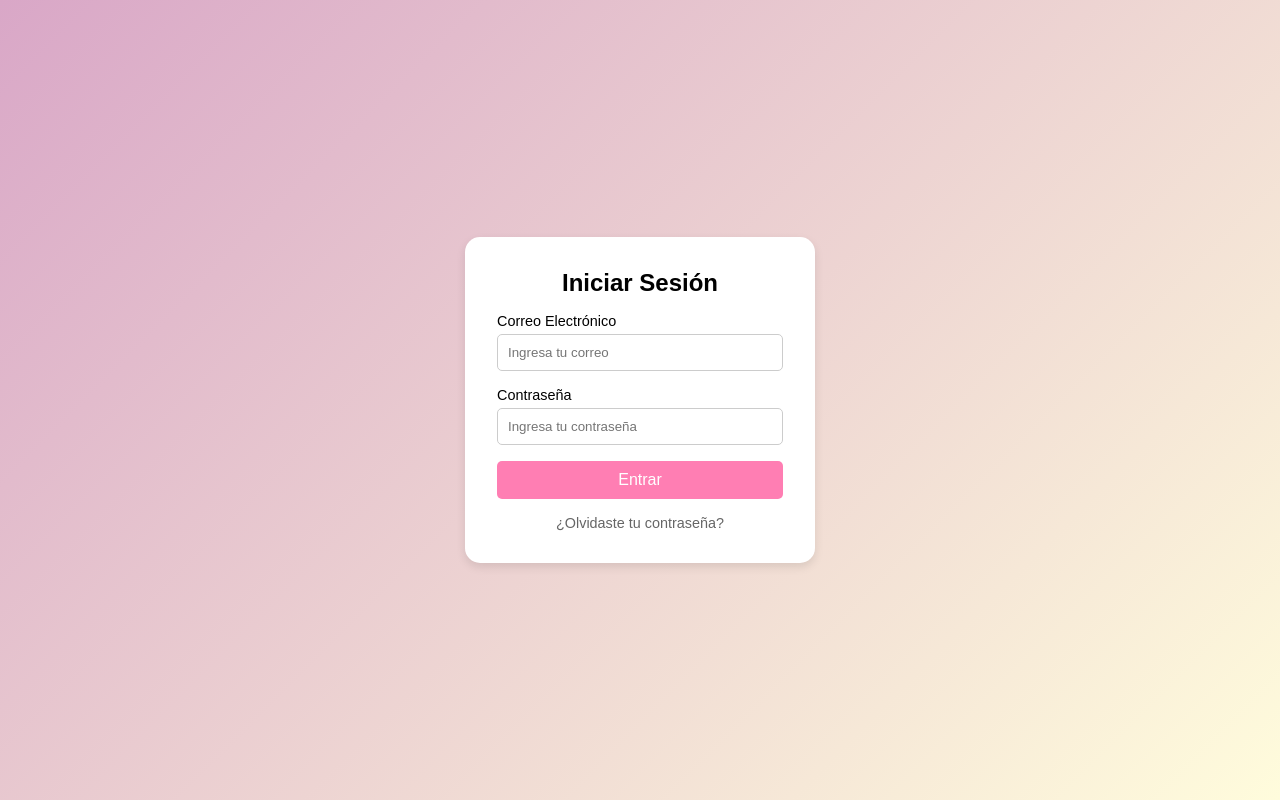
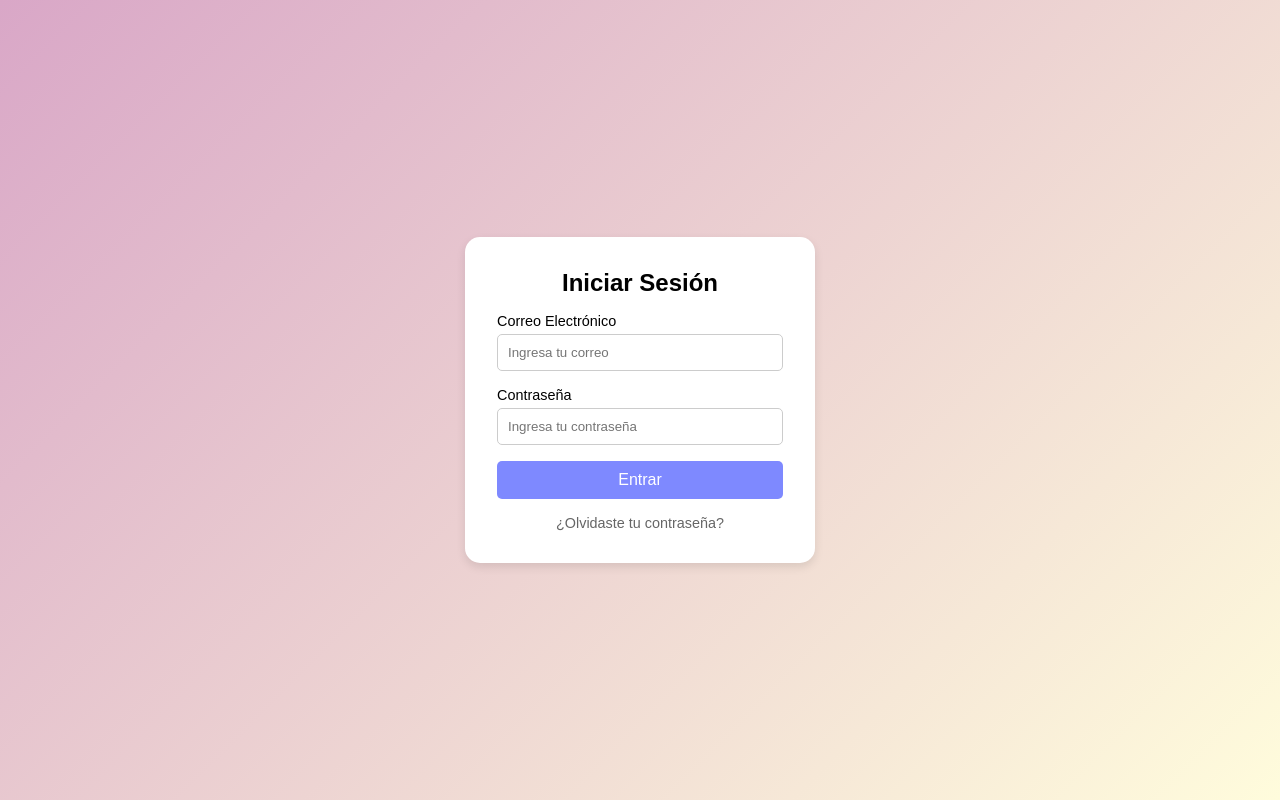
Before and after one commit to Camilo694/RegistroWeb, a plain HTML site: page index.html in a window 1280 px wide. Drawn offline with Linux system fonts and the light colour scheme.

Commit message:
Actualizar index.html con nuevo diseño

```diff
--- a/index.html
+++ b/index.html
@@ -50,14 +50,14 @@
             padding: 10px;
             border: none;
             border-radius: 5px;
-            background: #ff7eb3;
+            background: #7e89ff;
             color: white;
             font-size: 1rem;
             cursor: pointer;
             transition: 0.3s;
         }
         .login-button:hover {
-            background: #ff5e99;
+            background: #5ec1ff;
         }
         .forgot-password {
             margin-top: 1rem;
```
